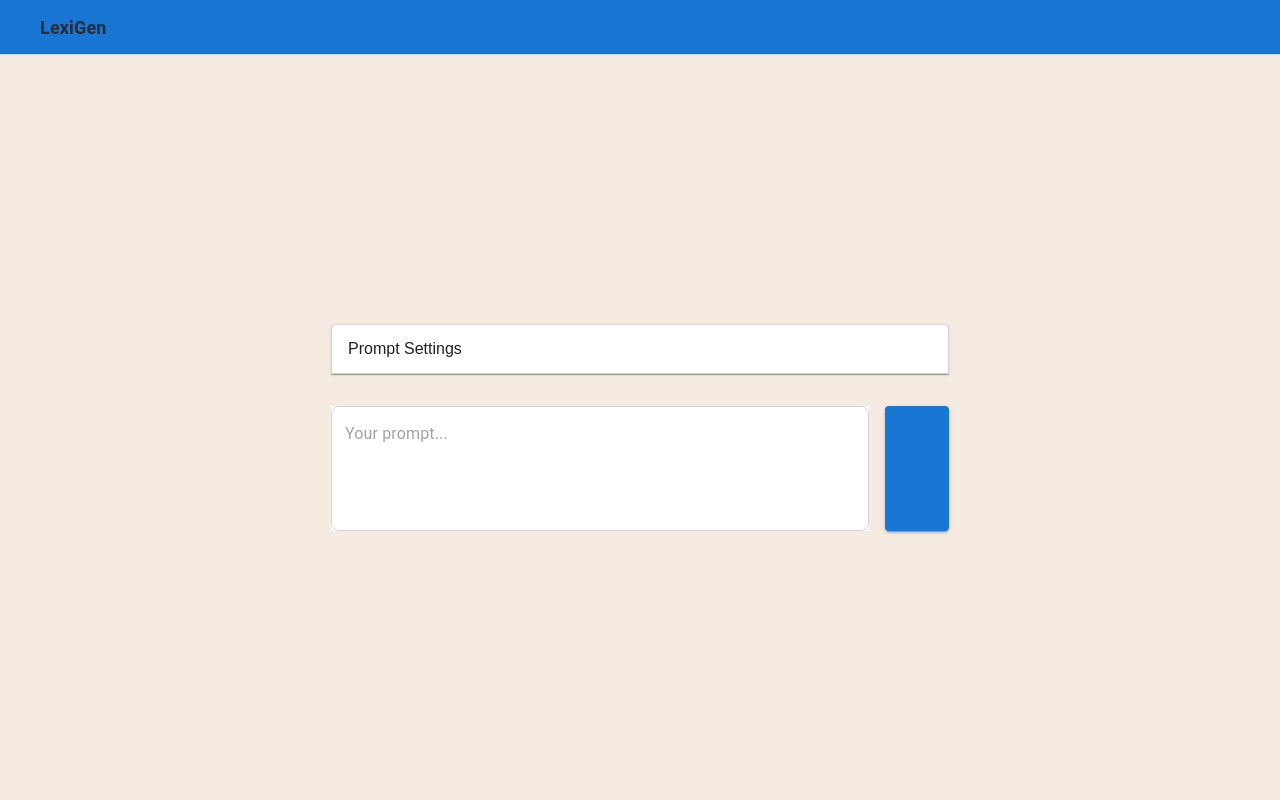
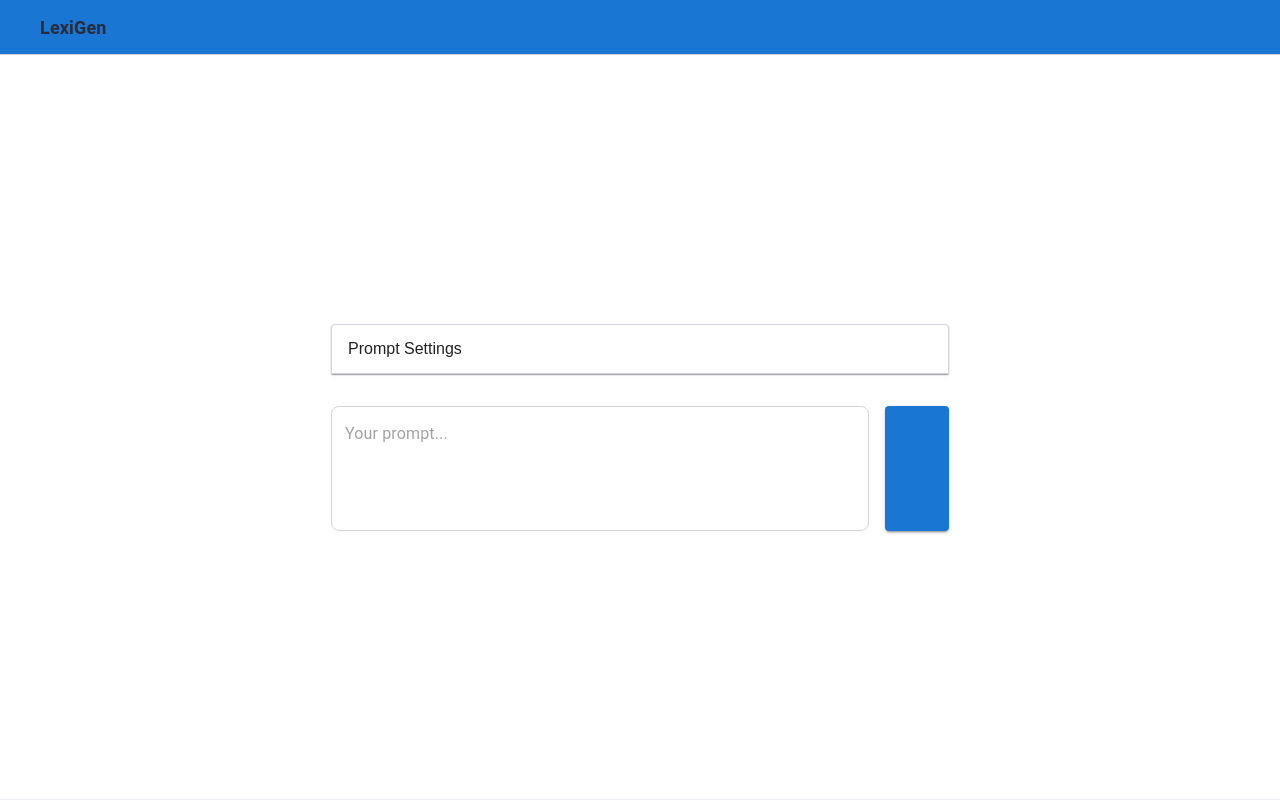
Before and after one commit to EChatzidakis/ai-content-generator, a Next.js app: page / in a window 1280 px wide. Built offline with nearby package versions, Linux system fonts and the light colour scheme; no server answers; some icons are missing.

Commit message:
Sets up global styles and color palette
Initializes global styles, including a color palette, for light and dark modes.

This ensures a consistent look and feel across the application.
It also introduces a utility class to create a screen height that subtracts the header.

```diff
--- a/src/app/globals.css
+++ b/src/app/globals.css
@@ -1,21 +1,40 @@
 :root {
-  --background: #f5ebe0;
-  --foreground: #171717;
+  /* ── colour palette from theme.ts ─────────────────────────────── */
+  --color-background: #EDEDF4; /* theme.colors.background */
+  --color-surface: #F7F7FB;    /* theme.colors.surface    */
+  --color-border: #D4D4E0;     /* theme.colors.border     */
+  --color-text: #2A2B38;       /* theme.colors.text       */
+  --color-text-muted: #5F6170; /* theme.colors.textMuted  */
+  --color-primary: #6F7BFF;    /* theme.colors.primary    */
 }
 
+/* Dark‑mode token placeholders – refine later if you add a dark palette */
 @media (prefers-color-scheme: dark) {
   :root {
-    --background: #f5ebe0;
-    --foreground: #171717;
+    --color-background: #1B1C22;
+    --color-surface: #25262E;
+    --color-border: #333542;
+    --color-text: #F0F0FA;
+    --color-text-muted: #A0A1B0;
+    --color-primary: #6F7BFF;
   }
 }
 
+/* ── global reset / base styles ──────────────────────────────────────── */
+html,
 body {
-  color: var(--foreground);
-  background: var(--background) !important;
-  font-family: Arial, Helvetica, sans-serif;
+  padding: 0;
+  margin: 0;
+  color: var(--color-text);
+  background: var(--color-background);
+  font-family: "Inter", -apple-system, BlinkMacSystemFont, "Segoe UI", Roboto,
+    "Helvetica Neue", Arial, sans-serif;
+  line-height: 1.5;
+  -webkit-font-smoothing: antialiased;
+  text-rendering: optimizeLegibility;
 }
 
+/* Utility: viewport height minus the fixed 56‑px header */
 .screen-minus-header {
-  height: calc(100vh - 64px);
+  height: calc(100vh - 56px);
 }
```
